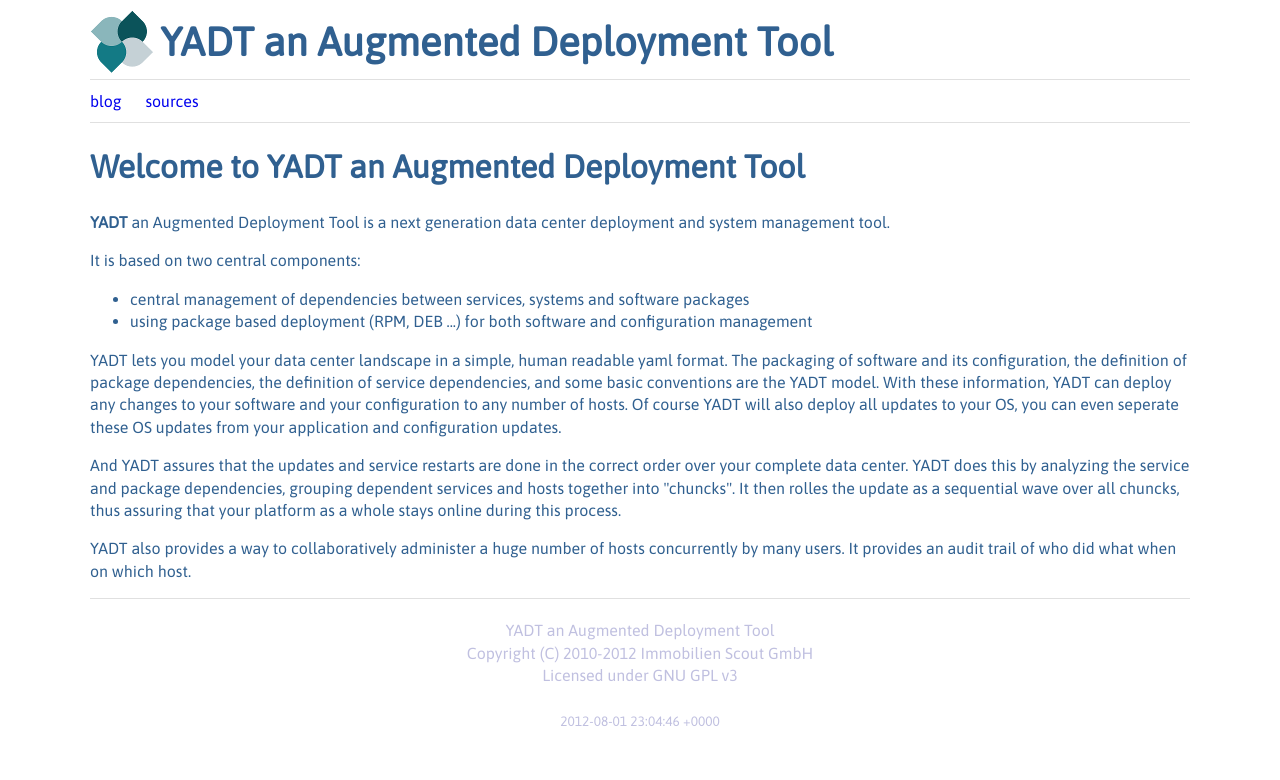
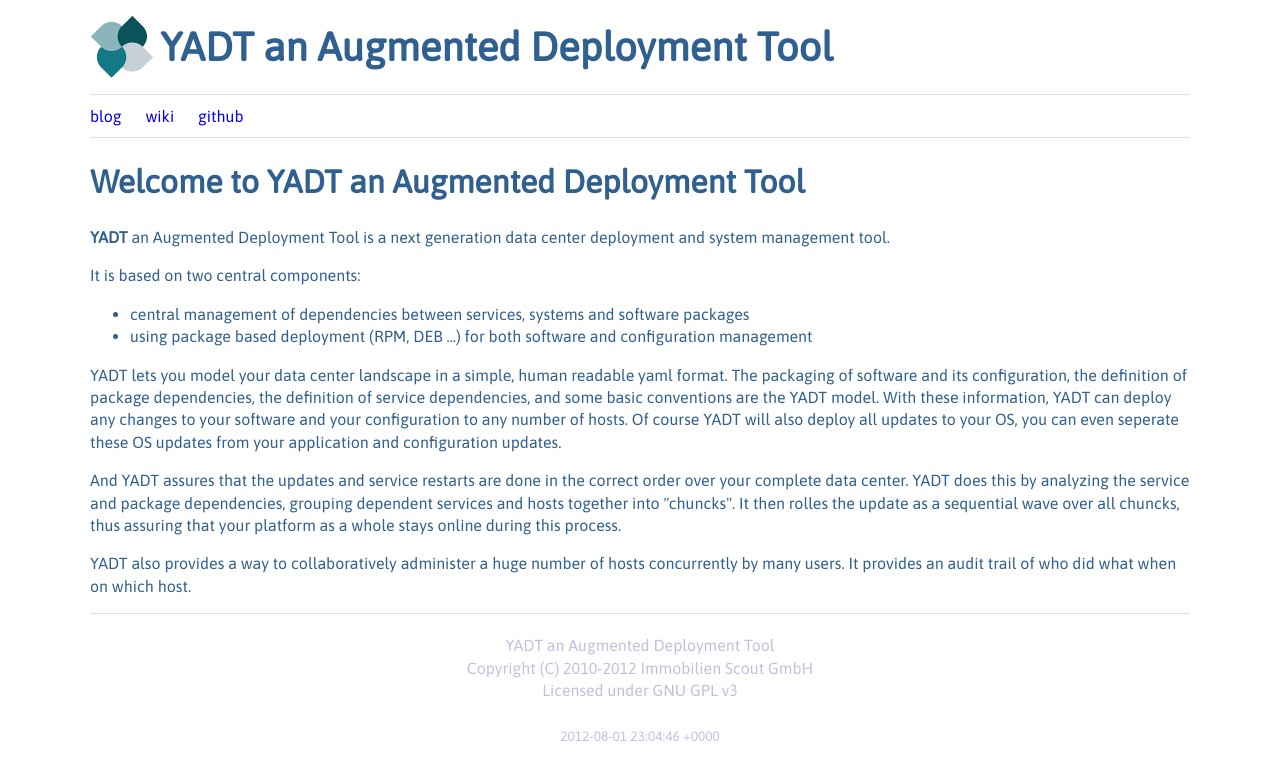
Before and after one commit to yadt/yadt.github.com, a Jekyll site: the page built from index.html, in a window 1280 px wide. Shown: the top 780 px of the page. Built offline with Jekyll 4.4.1, drawn with Linux system fonts in a browser that asks for light colours; nearby versions of some CDN libraries.

Commit message:
added wiki link

```diff
--- a/_layouts/default.html
+++ b/_layouts/default.html
@@ -18,7 +18,8 @@
 			</a>
 			<nav>
 				<a href="/blog.html">blog</a>
-				<a href="https://github.com/yadt">sources</a>
+				<a href="https://github.com/yadt/yadt.github.com/wiki">wiki</a>
+				<a href="https://github.com/yadt">github</a>
 			</nav>
 		</header>
 
--- a/css/main.css
+++ b/css/main.css
@@ -652,8 +652,8 @@
 	font-weight: bold;
 	height: 64px;
 	line-height: 64px;
-	margin-top: 10px;
-	margin-bottom: 5px;
+	margin-top: 15px;
+	margin-bottom: 15px;
 }
 
 footer {
```
